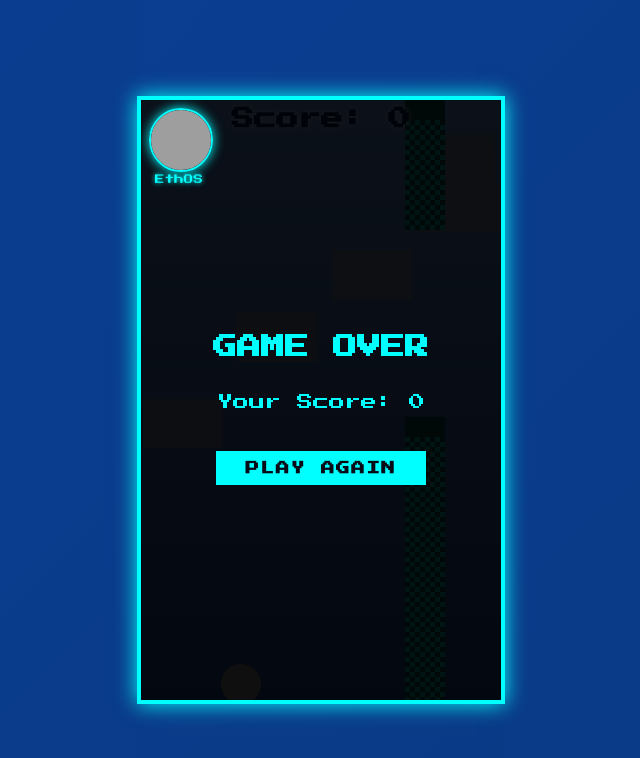
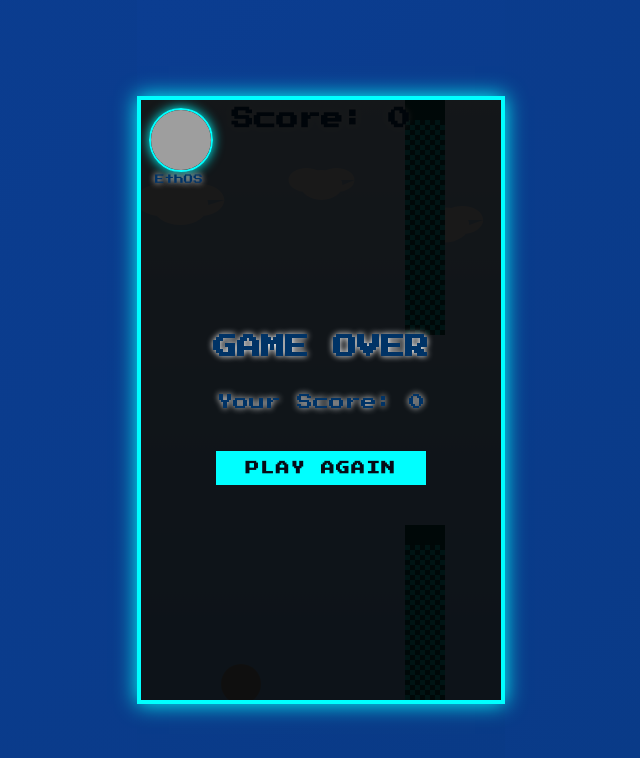
Before and after one commit to testajabandgda/ETHOSFLAPY, a plain HTML site: page index.html in a window 1280 px wide. Both pictures are taken after a click on the button "START GAME". Shown: the whole page, without its empty margins (319-959 px from the left). Drawn offline with Linux system fonts and the light colour scheme; grey boxes are pictures that could not be loaded.

Commit message:
index.html

```diff
--- a/index.html
+++ b/index.html
@@ -27,7 +27,7 @@
     position: relative;
     width: 360px;
     height: 600px;
-    background: #070b16;
+    background: linear-gradient(to top, #80c1ff 0%, #c9e7ff 100%);
     border: 4px solid #00ffff;
     overflow: hidden;
     box-shadow: 0 0 20px #00ffff;
@@ -35,7 +35,7 @@
   }
   canvas {
     display: block;
-    background: #70a6ff; /* Retro sky blue */
+    background: transparent;
     image-rendering: pixelated;
   }
   #score {
@@ -45,7 +45,7 @@
     transform: translateX(-50%);
     font-size: 1.4rem;
     font-weight: 700;
-    color: #002366; /* darker blue for better contrast */
+    color: #003366;
     text-shadow: 0 0 6px #ffffff;
     user-select:none;
     z-index: 5;
@@ -162,6 +162,7 @@
     image-rendering: pixelated;
     z-index: 20;
   }
+
   /* Text under top-left logo */
   #logoText {
     position: absolute;
@@ -169,10 +170,10 @@
     left: 8px;
     width: 60px;
     text-align: center;
+    font-size: 0.6rem;
+    color: #003366;
+    text-shadow: 0 0 6px #ffffff;
     font-family: 'Press Start 2P', cursive;
-    font-size: 0.6rem;
-    color: #00ffff;
-    text-shadow: 0 0 5px #00ffff;
     user-select: none;
     pointer-events: none;
     z-index: 20;
@@ -191,18 +192,18 @@
   <div id="score" aria-live="polite" aria-atomic="true">Score: 0</div>
 
   <div id="menu" role="dialog" aria-modal="true" aria-labelledby="menuTitle">
-    <h1 id="menuTitle" style="color:#00ffff;">EthOS Flappy Bird</h1>
+    <h1 id="menuTitle" style="color:#003366; text-shadow: 0 0 6px #ffffff;">EthOS Flappy Bird</h1>
     <button id="startBtn" aria-label="Start Game">START GAME</button>
   </div>
 
   <div id="endScreen" role="dialog" aria-modal="true" aria-labelledby="endTitle" style="display:none;">
-    <h2 id="endTitle" style="color:#00ffff;">GAME OVER</h2>
-    <p id="finalScore" style="color:#00ffff;">Your Score: 0</p>
+    <h2 id="endTitle" style="color:#003366; text-shadow: 0 0 6px #ffffff;">GAME OVER</h2>
+    <p id="finalScore" style="color:#003366; text-shadow: 0 0 6px #ffffff;">Your Score: 0</p>
     <button id="restartBtn" aria-label="Play Again">PLAY AGAIN</button>
   </div>
 
   <div id="popup" role="alert" aria-live="assertive" aria-atomic="true" tabindex="0">
-    <a id="popupClaimText" href="https://twitter.com/0xclaimius" target="_blank" rel="noopener noreferrer" aria-label="Go to @0xclaimius Twitter">Follow Me @0xclaimius</a>
+    <a id="popupClaimText" href="https://twitter.com/0xclaimius" target="_blank" rel="noopener noreferrer" aria-label="Go to @0xclaimius Twitter">my x @0xclaimius</a>
     <div id="popupLogo" aria-hidden="true" role="img" aria-label="EthOS logo text">
       <a href="https://x.com/Ethereum_OS" target="_blank" rel="noopener noreferrer" style="color:#00ffff; text-decoration:none;">EthOS</a>
     </div>
@@ -240,6 +241,13 @@
   const width = canvas.width;
   const height = canvas.height;
 
+  // Cloud variables
+  const clouds = [
+    {x: 10, y: 100, speed: 0.3, size: 40},
+    {x: 150, y: 80, speed: 0.5, size: 30},
+    {x: 280, y: 120, speed: 0.2, size: 35}
+  ];
+
   const birdImage = new Image();
   birdImage.src = "https://pbs.twimg.com/profile_images/1927690030455341057/pAFgpio-_400x400.jpg";
 
@@ -276,6 +284,15 @@
     endScreen.style.display = 'none';
     menu.style.display = 'none';
     popup.style.display = 'none';
+  }
+
+  function drawCloud(x, y, size) {
+    ctx.fillStyle = '#ffffff';
+    ctx.beginPath();
+    ctx.ellipse(x, y, size * 0.6, size * 0.4, 0, 0, Math.PI * 2);
+    ctx.ellipse(x + size * 0.5, y + 5, size * 0.7, size * 0.5, 0, 0, Math.PI * 2);
+    ctx.ellipse(x + size, y, size * 0.6, size * 0.4, 0, 0, Math.PI * 2);
+    ctx.fill();
   }
 
   function drawBird() {
@@ -325,14 +342,14 @@
   function update() {
     ctx.clearRect(0, 0, width, height);
 
-    // Draw retro sky gradient background with clouds
-    let gradient = ctx.createLinearGradient(0, 0, 0, height);
-    gradient.addColorStop(0, '#70a6ff');
-    gradient.addColorStop(1, '#1d4fa7');
-    ctx.fillStyle = gradient;
-    ctx.fillRect(0, 0, width, height);
-
-    drawClouds();
+    // Draw moving clouds
+    clouds.forEach(c => {
+      drawCloud(c.x, c.y, c.size);
+      c.x += c.speed;
+      if(c.x - c.size > width) {
+        c.x = -c.size * 2;
+      }
+    });
 
     bird.velocity += bird.gravity;
     bird.y += bird.velocity;
@@ -383,28 +400,6 @@
     }
   }
 
-  // Cloud properties
-  const cloudImage = new Image();
-  cloudImage.src = "https://i.imgur.com/rRKdbdK.png"; // simple pixel cloud png or create your own
-  let clouds = [];
-  for(let i=0; i<5; i++) {
-    clouds.push({
-      x: Math.random() * width,
-      y: Math.random() * (height/2),
-      speed: 0.3 + Math.random() * 0.3
-    });
-  }
-
-  function drawClouds() {
-    clouds.forEach(c => {
-      ctx.globalAlpha = 0.6;
-      ctx.drawImage(cloudImage, c.x, c.y, 80, 50);
-      ctx.globalAlpha = 1.0;
-      c.x -= c.speed;
-      if(c.x < -80) c.x = width;
-    });
-  }
-
   function endGameWithPopup() {
     gameRunning = false;
     endScreen.style.display = 'flex';
@@ -430,27 +425,33 @@
     popupShown = false;
   });
 
-  closePopupBtn.addEventListener('touchstart', (e) => {
-    e.preventDefault();
-    popup.style.display = 'none';
-    popupShown = false;
-  }, {passive:false});
-
-  startBtn.addEventListener('click', () => {
+  function startGame() {
     resetGame();
     gameRunning = true;
     menu.style.display = 'none';
     endScreen.style.display = 'none';
     update();
-  });
+  }
 
-  restartBtn.addEventListener('click', () => {
+  startBtn.addEventListener('click', startGame);
+  startBtn.addEventListener('touchstart', (e) => {
+    e.preventDefault();
+    startGame();
+  }, {passive: false});
+
+  function restartGame() {
     resetGame();
     gameRunning = true;
     menu.style.display = 'none';
     endScreen.style.display = 'none';
     update();
-  });
+  }
+
+  restartBtn.addEventListener('click', restartGame);
+  restartBtn.addEventListener('touchstart', (e) => {
+    e.preventDefault();
+    restartGame();
+  }, {passive: false});
 
   window.addEventListener('keydown', e => {
     if(e.code === 'Space' || e.code === 'ArrowUp') {
```
